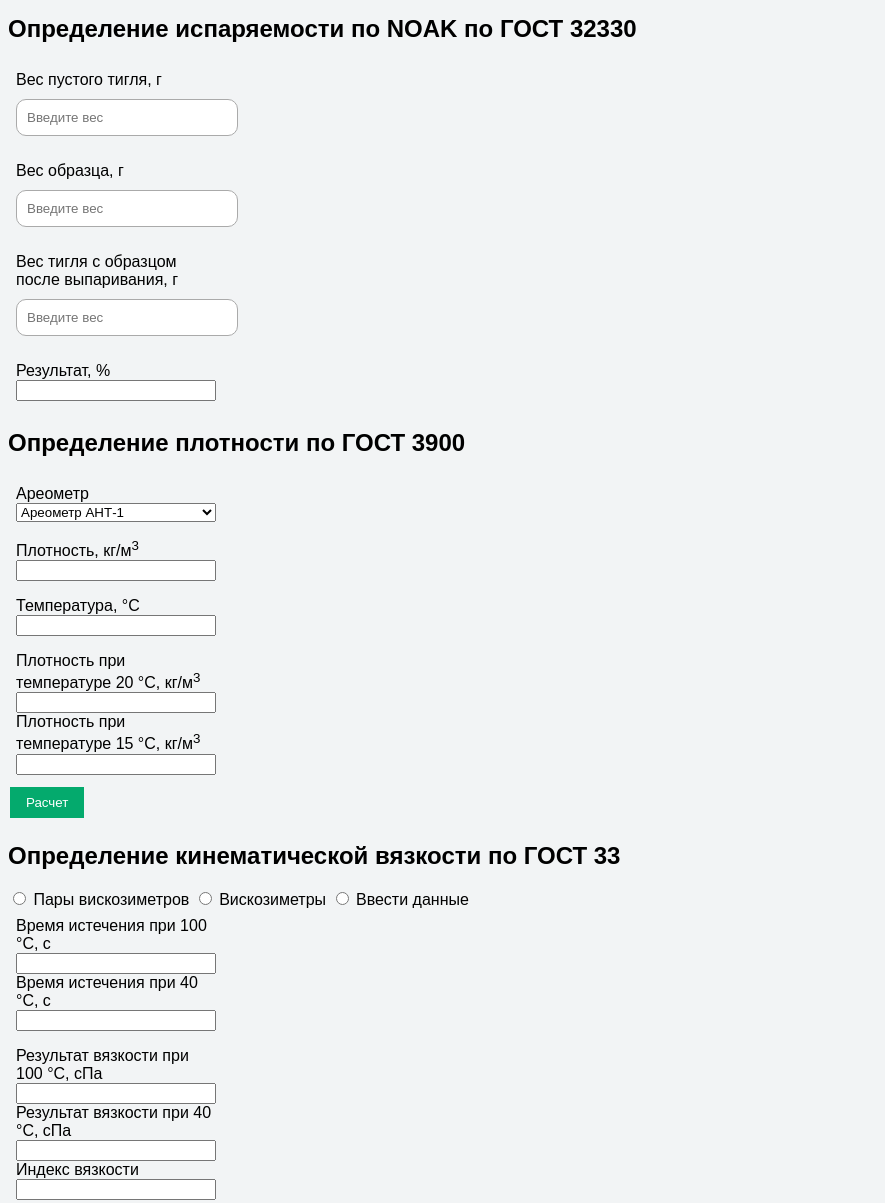
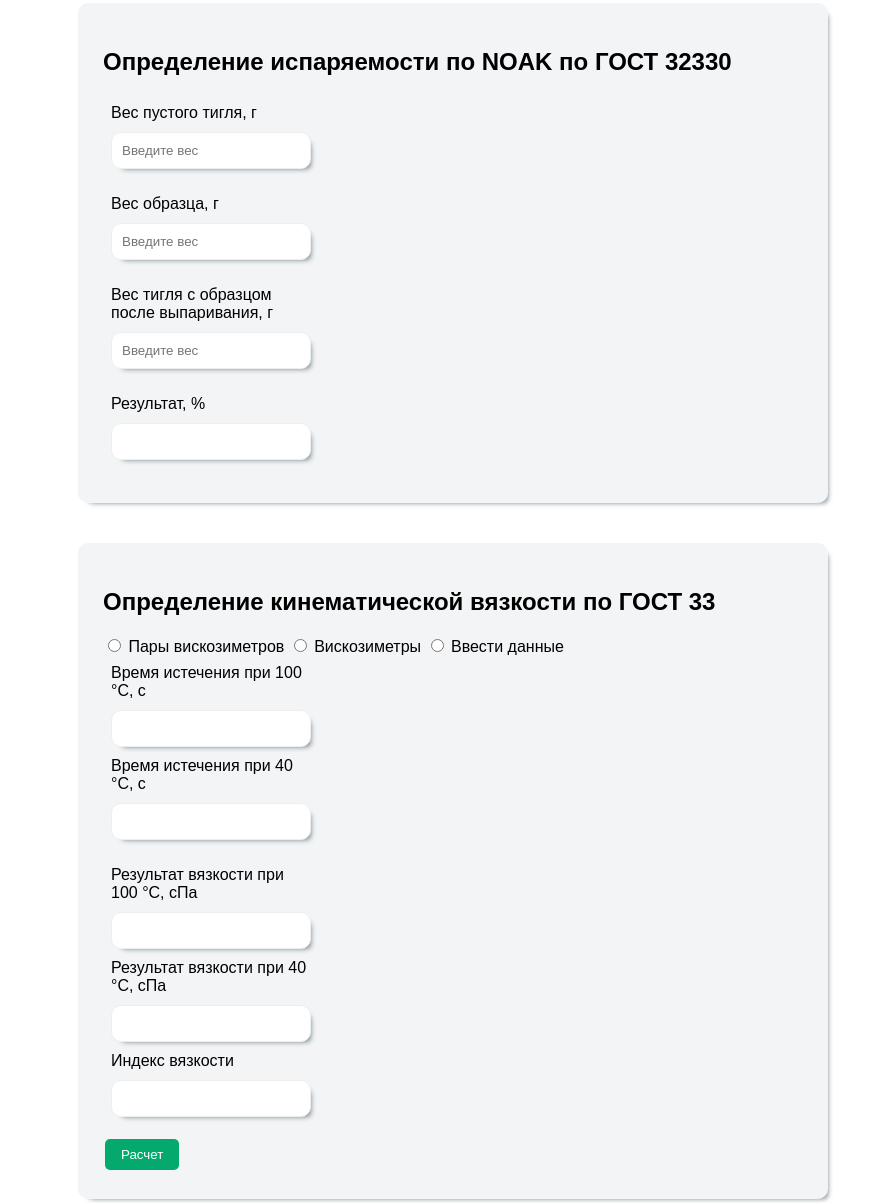
Before and after one commit to FilippSM/NewChemistry_calc, a plain HTML site: page index.html in a window 1280 px wide. Shown: the part 5-1208 px from the top of the page, without its empty margins (0-885 px from the left). Drawn offline with nearby package versions, Linux system fonts and the light colour scheme.

Commit message:
add style

```diff
--- a/app.js
+++ b/app.js
@@ -630,14 +630,14 @@ buttonTimeViscosity.addEventListener('click', onButtonTimeViscosity)
 
 const body = document.querySelector("body");
 
-const inputElementIn = document.createElement('input');
+/* const inputElementIn = document.createElement('input');
 //gameElement.innerText = `Игра: ${game.name}`;
 inputElementIn.className = 'input';
 body.append(inputElementIn)
 
 const inputElementOut = document.createElement('input');
 inputElementOut.className = 'input';
-body.append(inputElementOut)
+body.append(inputElementOut) */
 
 /* gamesFromServer.forEach((game) => {
   const gameElement = document.createElement('div');
--- a/index.html
+++ b/index.html
@@ -1,5 +1,6 @@
 <!DOCTYPE html>
 <html lang="en">
+
 <head>
     <meta charset="UTF-8">
     <meta name="viewport" content="width=device-width, initial-scale=1.0">
@@ -8,33 +9,30 @@
 </head>
 
 <body>
-      <!-- <form action="#" name="form"> -->
-           <!-- <form> -->
-            <div class="evaporation-calculator">
+    <div class="container">
+        <div class="evaporation-calculator styleBox">
             <h2>Определение испаряемости по NOAK по ГОСТ 32330</h2>
             <div class="inputs-block">
                 <div class="input-block">
                     <label for="crucible">Вес пустого тигля, г</label>
-                        <input type="text" id="crucible" class="evapor" placeholder="Введите вес" required>
+                    <input type="text" id="crucible" class="evapor" placeholder="Введите вес" required
+                        autocomplete="off">
                 </div>
                 <div class="input-block">
                     <label for="sample">Вес образца, г</label>
-                        <input type="text" id="sample" class="evapor" placeholder="Введите вес" required>
+                    <input type="text" id="sample" class="evapor" placeholder="Введите вес" required autocomplete="off">
                 </div>
                 <div class="input-block">
                     <label for="sampleEvapor">Вес тигля с образцом после выпаривания, г</label>
-                        <input type="text" id="sampleEvapor" class="evapor" placeholder="Введите вес" required>
+                    <input type="text" id="sampleEvapor" class="evapor" placeholder="Введите вес" required
+                        autocomplete="off">
                 </div>
             </div>
             <div class="output-block">
                 <label for="result">Результат, %</label>
-                    <input type="text" id="result">
+                <input type="text" id="result" autocomplete="off">
             </div>
-     <!--            <div class="button">
-                    <button id="buttonEvapor">Расчет</button>
-                </div> -->
         </div>
-       <!--  </form> -->
 
         <div class="density-calculator">
             <h2>Определение плотности по ГОСТ 3900</h2>
@@ -48,24 +46,25 @@
                 </div>
                 <div class="input-block">
                     <label for="density">Плотность, кг/м<sup>3</sup></label>
-                    <input type="text" id="density">
+                    <input type="text" id="density" autocomplete="off">
                 </div>
                 <div class="input-block">
                     <label for="temperature">Температура, °C</label>
-                    <input type="text" id="temperature">
+                    <input type="text" id="temperature" autocomplete="off">
                 </div>
             </div>
             <div class="output-block">
                 <label for="resultDensity">Плотность при температуре 20 °C, кг/м<sup>3</sup></label>
-                <input type="text" id="resultDensity">
+                <input type="text" id="resultDensity" autocomplete="off">
                 <label for="resultDensity15">Плотность при температуре 15 °C, кг/м<sup>3</sup></label>
-                <input type="text" id="resultDensity15">
+                <input type="text" id="resultDensity15" autocomplete="off">
             </div>
             <div class="button">
                 <button id="buttonDensity">Расчет</button>
             </div>
         </div>
-        <div class="viscosity-calculatotor">
+
+        <div class="viscosity-calculatotor styleBox">
             <h2>Определение кинематической вязкости по ГОСТ 33</h2>
             <div class="radio-block">
                 <label><input type="radio" name="radio" value="1"> Пары вискозиметров </label>
@@ -77,16 +76,7 @@
                     <div class="input-block one_block">
                         <label for="pair">Пара вискозиметров</label>
                         <select id="pair">
-  <!--                           <option value="1">I</option>
-                            <option value="2">II</option>
-                            <option value="3">III</option>
-                            <option value="4">IV</option>
-                            <option value="5">V</option>
-                            <option value="6">VI</option>
-                            <option value="A">A</option>
-                            <option value="B">B</option>
-                            <option value="C">C</option>
-                            <option value="D">D</option> -->
+                            <!-- Опции для выбора -->
                         </select>
                     </div>
                 </div>
@@ -94,89 +84,64 @@
                     <div class="input-block">
                         <label for="number100">Вискозиметр на 100 °C</label>
                         <select id="number100" size="5">
-<!--                             <option value="1111">I</option>
-                            <option value="2222">II</option>
-                            <option value="3333">III</option>
-                            <option value="4444">IV</option> -->
+                            <!-- Опции для выбора -->
                         </select>
                         <label for="number40">Вискозиметр на 40 °C</label>
                         <select id="number40" size="5">
-<!--                             <option value="1111">I</option>
-                            <option value="2222">II</option>
-                            <option value="3333">III</option>
-                            <option value="4444">IV</option> -->
+                            <!-- Опции для выбора -->
                         </select>
                     </div>
                 </div>
                 <div class="input-block_hide" id="block-3">
                     <div class="input-block">
                         <label for="const100">Постоянная вискозиметра при 100 °C</label>
-                        <input type="text" id="const100">
+                        <input type="text" id="const100" autocomplete="off">
                         <label for="const40">Постоянная вискозиметра при 40 °C</label>
-                        <input type="text" id="const40">
+                        <input type="text" id="const40" autocomplete="off">
                     </div>
                 </div>
                 <div class="input-block">
                     <label for="time100">Время истечения при 100 °C, с</label>
-                    <input type="text" id="time100">
+                    <input type="text" id="time100" autocomplete="off">
                     <label for="time40">Время истечения при 40 °C, с</label>
-                    <input type="text" id="time40">
+                    <input type="text" id="time40" autocomplete="off">
                 </div>
             </div>
             <div class="output-block">
                 <label for="resultViscosity100">Результат вязкости при 100 °C, сПа</label>
-                <input type="text" id="resultViscosity100">
+                <input type="text" id="resultViscosity100" autocomplete="off">
                 <label for="resultViscosity40">Результат вязкости при 40 °C, сПа</label>
-                <input type="text" id="resultViscosity40">
+                <input type="text" id="resultViscosity40" autocomplete="off">
                 <label for="resultIVOne">Индекс вязкости</label>
-                <input type="text" id="resultIVOne">
+                <input type="text" id="resultIVOne" autocomplete="off">
             </div>
             <div class="button">
                 <button id="buttonViscosity">Расчет</button>
             </div>
         </div>
-        <div class="indexViscosity-calculator">
+
+        <div class="indexViscosity-calculator styleBox">
             <h2>Определение индекса вязкости по ГОСТ 25371</h2>
             <div class="inputs-block">
                 <div class="input-block">
                     <label for="viscosity100">Вязкость при 100 °C, сПа</label>
-                    <input type="text" id="viscosity100">
+                    <input type="text" id="viscosity100" autocomplete="off">
                 </div>
                 <div class="input-block">
                     <label for="viscosity40">Вязкость при 40 °C, сПа</label>
-                    <input type="text" id="viscosity40">
+                    <input type="text" id="viscosity40" autocomplete="off">
                 </div>
             </div>
             <div class="output-block">
                 <label for="resultIVTwo">Индекс вязкости</label>
-                <input type="text" id="resultIVTwo">
+                <input type="text" id="resultIVTwo" autocomplete="off">
             </div>
             <div class="button">
                 <button id="buttonIV">Расчет</button>
             </div>
         </div>
 
-        <!-- подбор вискозиметров по истечению -->
-     <!--    <div class="timeViscosity">
-            <h2>Подбор вискозиметров по истечению</h2>
-            <div class="inputs-block">
-                <div class="input-block">
-                    <label for="time">Время истечения не менее, с</label>
-                    <input type="text" class="timeV" id="timeV">
-                </div>
-                <div class="input-block">
-                    <label for="viscosity">Предпологаемая вязкость, сПа</label>
-                    <input type="text" class="viscosity" id="viscosity">
-                </div>
-            </div>
-            <div class="output-block" id="resultIVTwo">
-                <p id="resultTimeViscosity"></p>
-            </div>
-            <div class="button">
-                <button id="buttonTimeViscosity">Расчет</button>
-            </div>
-        </div> -->
-        <div class="timeViscosity">
+        <div class="timeViscosity styleBox">
             <h2>Подбор вискозиметров по истечению</h2>
             <div class="inputs-block">
                 <div class="input-block">
@@ -189,11 +154,11 @@
                 </div>
                 <div class="input-block">
                     <label for="time">Время истечения не менее, с</label>
-                    <input type="text" class="timeV" id="timeV">
+                    <input type="text" class="timeV" id="timeV" autocomplete="off">
                 </div>
                 <div class="input-block">
                     <label for="viscosity">Предпологаемая вязкость, сПа</label>
-                    <input type="text" class="viscosity" id="viscosity">
+                    <input type="text" class="viscosity" id="viscosity" autocomplete="off">
                 </div>
             </div>
             <div class="" id="resultIVTwo">
@@ -206,6 +171,7 @@
 
         <script src="https://ajax.googleapis.com/ajax/libs/jquery/3.6.4/jquery.min.js"></script>
         <script type="module" src="app.js"></script>
+    </div>
 </body>
 
 </html>
--- a/style.css
+++ b/style.css
@@ -1,8 +1,15 @@
 body {
-    background: #f2f4f5;
+ /*    background: #f2f4f5; */
     font-family:
         Gill Sans Extrabold,
         sans-serif;
+}
+
+.container {
+    max-width: 1280px;
+ /*    width: 100%; */
+    padding: 0 70px;
+    margin: 0 auto;
 }
 
 .input-block {
@@ -30,18 +37,18 @@ input:hover {
 } */
 
 
-  .evapor {
-    display:block;
-    width:100%;
-    margin:10px 0;
-    padding:10px;
-    border-radius:10px;
+
+input[type="text"] {
+    display: block;
+    /*     width: 100%; */
+    margin: 10px 0;
+    padding: 10px;
+    border-radius: 10px;
     border: 1px solid #eee;
     transition: .3s border-color;
-  }
-  .evapor {
-    border: 1px solid #aaa;
-  }
+    box-shadow: 5px 5px 5px -5px rgba(34, 60, 80, 0.6);
+}
+
 
 
 
@@ -53,22 +60,29 @@ button {
     text-decoration: none;
     margin: 4px 2px;
     cursor: pointer;
+    border-radius: 5px;
+    transition: background-color 0.3s;
 }
 
-
-
-/*    button{
-    outline: none;
-    border: none;
-    background-color: tomato;
+button:active {
+    background-color: #037d54; /* Цвет при нажатии */
 }
 
-button:focus {
+.density-calculator {
+    display: none;
+}
 
-    outline: 0.2em solid black;
-} */
+.styleBox {
+    background-color: #f2f4f5;
+    width: 700px;
+    display: flex;
+    justify-content: center;
+    flex-direction: column;
+    /* align-items: center; */
 
-
-
-/*  #number100 {
-} */
+    padding: 25px;
+    margin-bottom: 40px;
+    border-radius: 10px;
+  /*   border: 1px solid black;  */
+    box-shadow: 5px 5px 5px -5px rgba(34, 60, 80, 0.6);
+}
```
Lines whose indentation alone changed are shown as unchanged.
